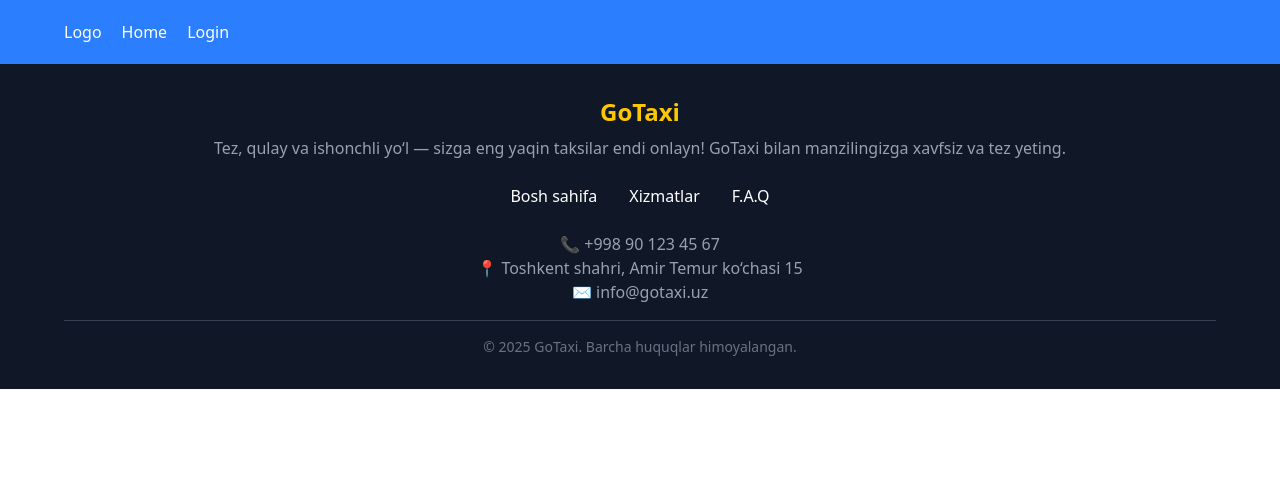
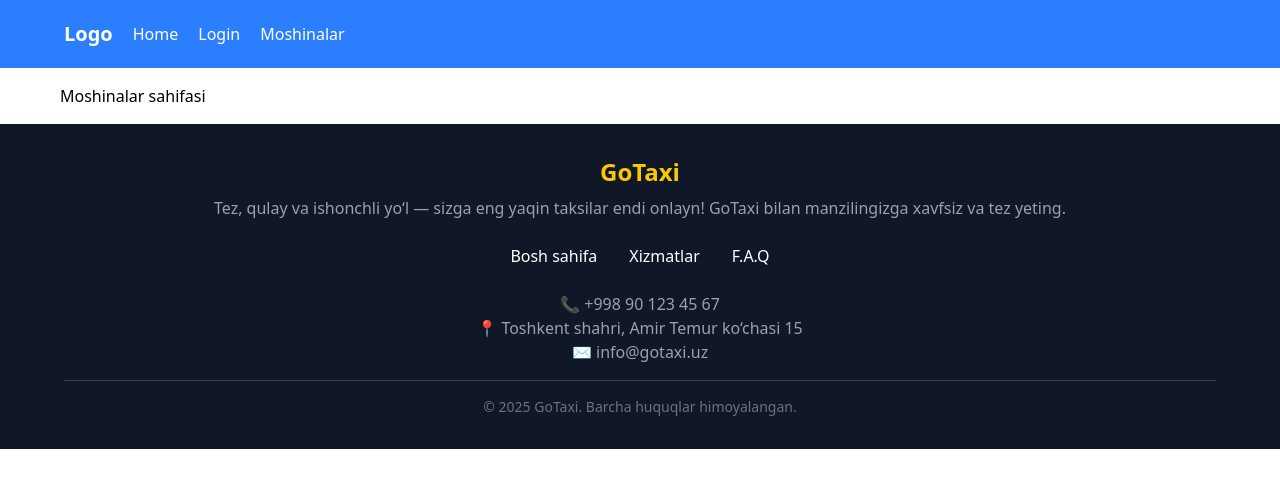
Before and after one commit to Students-demo-projects/react-ts-lesson, a React (Vite) app: page /card in a window 1280 px wide. Shown: the top 488 px of the page. Built offline with nearby package versions, Linux system fonts and the light colour scheme.

Commit message:
mashinalar sahifasi yaratildi

```diff
--- a/src/App.tsx
+++ b/src/App.tsx
@@ -6,6 +6,7 @@ import Footer from "./components/footer/Footer.tsx";
 const Home = lazy(() => import("./pages/home"));
 const Login = lazy(() => import("./pages/login"))
 const Register = lazy(() => import("./pages/register"))
+const Card = lazy(() => import("./components/card/Card.tsx"))
 function App() {
   return (
     <>
@@ -14,6 +15,7 @@ function App() {
         <Route path="/" element={<Home />} />
         <Route path="/login" element={<Login />} />
         <Route path="/register" element={<Register />} />
+        <Route path="/card" element={<Card />} />
       </Routes>
       <Footer />
     </>
--- a/src/components/Header.tsx
+++ b/src/components/Header.tsx
@@ -1,14 +1,33 @@
-import { NavLink } from "react-router-dom"
+import { NavLink, useNavigate } from "react-router-dom"
 
 
 function Header() {
+  const navigate = useNavigate();
+
+  const handleChange = () => {
+    navigate("/card"); // Card sahifasiga o'tadi
+  };
+
   return (
     <nav className="flex items-center px-16 py-5 bg-blue-500 text-white gap-5">
-      <h1>Logo</h1>
-      <NavLink to={"/"}>Home</NavLink>
-      <NavLink to={"/login"}>Login</NavLink>
+      <h1 className="font-bold text-xl cursor-pointer">Logo</h1>
+
+      <NavLink to="/" className="hover:underline">
+        Home
+      </NavLink>
+
+      <NavLink to="/login" className="hover:underline">
+        Login
+      </NavLink>
+
+      <h1
+        onClick={handleChange}
+        className="cursor-pointer hover:text-gray-200 transition"
+      >
+Moshinalar
+      </h1>
     </nav>
-  )
+  );
 }
 
-export default Header
+export default Header;
--- /dev/null
+++ b/src/components/card/Card.tsx
@@ -0,0 +1,10 @@
+
+function Card() {
+  return (
+    <div>
+   <h1  className="my-4 px-15 border-gray-700">Moshinalar sahifasi</h1>
+    </div>
+  )
+}
+
+export default Card
```
